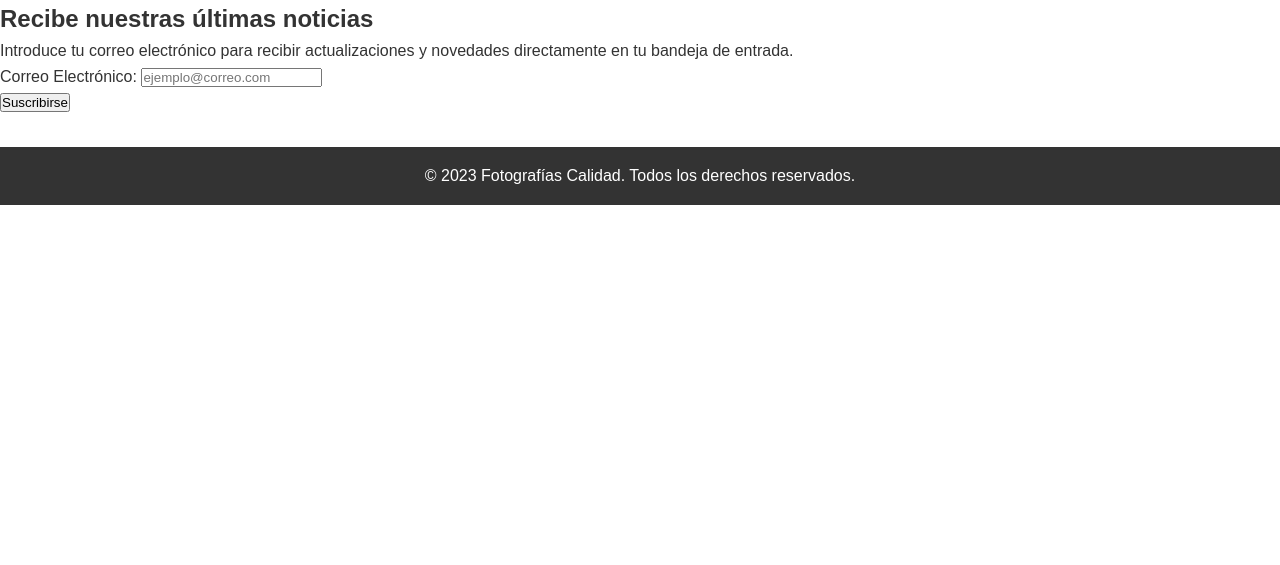
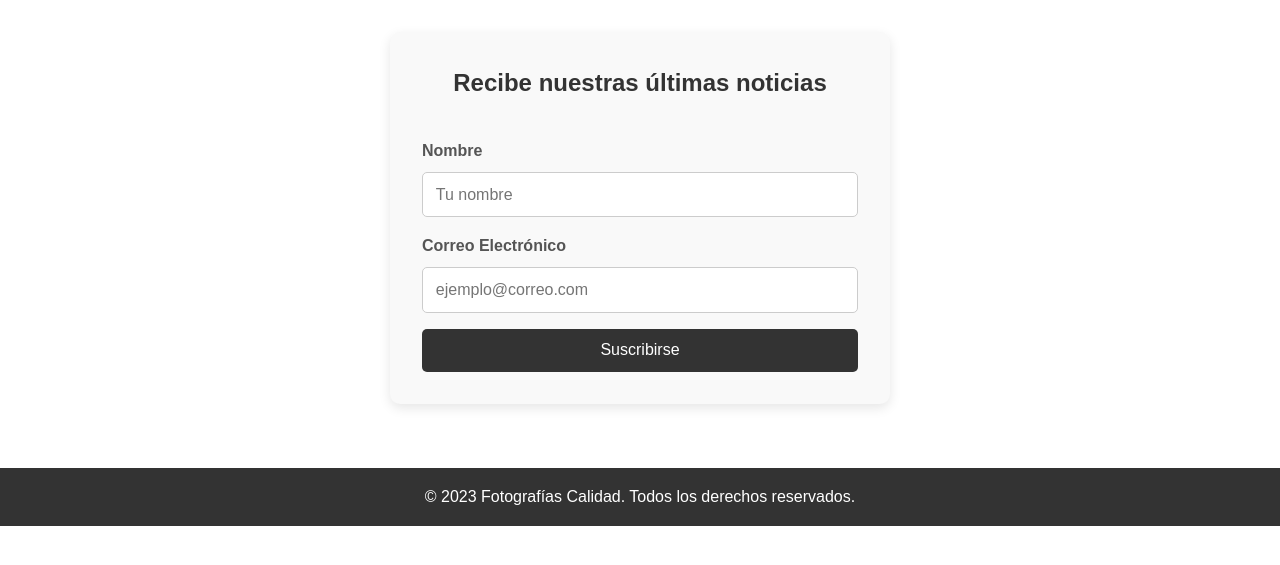
Before and after one commit to gonzalezraul/FotografiaCalidad, a Flask app: page /newsletter in a window 1280 px wide. Shown: the part 109-674 px from the top of the page. Run offline with Flask 3, Linux system fonts and the light colour scheme; some libraries are stand-ins or nearby versions.

Commit message:
minor changes
Nada importante

```diff
--- a/app.py
+++ b/app.py
@@ -80,49 +80,35 @@ def insert_data():
     else:
         return jsonify({'error': 'Faltan datos'}), 400
 
-# Ruta para gestionar y enviar la newsletter
+# Ruta para suscribirse a la newsletter (guarda nombre y correo)
 @app.route('/newsletter', methods=['GET', 'POST'])
 def newsletter():
     if request.method == 'POST':
-        subject = request.form.get('subject')
-        content = request.form.get('content')
+        name = request.form.get('name')
+        email = request.form.get('email')
 
-        if not subject or not content:
-            return jsonify({'error': 'Falta el asunto o el contenido de la newsletter'}), 400
+        if not name or not email or '@' not in email:
+            return render_template("newsletter.html", error="Por favor, ingresa un nombre y un email válido.")
 
-        # Recuperar todos los emails de los suscriptores desde MySQL
         try:
             conn = mysql.connector.connect(**db_config)
             cursor = conn.cursor()
-            cursor.execute("SELECT email FROM suscriptores")
-            rows = cursor.fetchall()
-            emails = [row[0] for row in rows]
+            query = "INSERT INTO suscriptores (name, email) VALUES (%s, %s)"
+            cursor.execute(query, (name, email))
+            conn.commit()
             cursor.close()
             conn.close()
+
+            # Sincronizar con HubSpot
+            hubspot_result = crear_contacto_hubspot(name, email)
+
+            if not hubspot_result:
+                return render_template("newsletter.html", error="Suscripción guardada, pero falló la sincronización con HubSpot.")
+
+            return render_template("newsletter.html", success="¡Te has suscrito correctamente a la Newsletter!")
         except mysql.connector.Error as err:
-            return jsonify({'error': str(err)}), 500
+            return render_template("newsletter.html", error=str(err))
 
-        # Configuración del correo electrónico
-        message = MIMEMultipart()
-        message["Subject"] = subject
-        message["From"] = sender_email
-        message.attach(MIMEText(content, "plain"))
-
-        try:
-            # Configurar el servidor SMTP de Brevo
-            server = smtplib.SMTP(smtp_host, smtp_port)
-            server.starttls()
-            server.login(sender_email, sender_password)
-            # Enviar el correo a cada suscriptor
-            for email in emails:
-                message["To"] = email
-                server.sendmail(sender_email, email, message.as_string())
-            server.quit()
-            return jsonify({'message': 'Newsletter enviada correctamente'}), 200
-        except Exception as e:
-            return jsonify({'error': str(e)}), 500
-
-    # Método GET: mostrar formulario de ejemplo para enviar newsletter
     return render_template("newsletter.html")
 
 # Ruta para obtener todos los suscriptores
--- a/static/styles/styles.css
+++ b/static/styles/styles.css
@@ -38,19 +38,93 @@ nav ul li a:hover {
   color: #f9f9f9;
 }
 
-/* ===== SECCIÓN INTRO ===== */
-.intro {
-  padding: 2em 1em;
+/* ===== MAIN CONTENT: NEWSLETTER ===== */
+.newsletter-container {
+  display: flex;
+  justify-content: center;
+  align-items: center;
+  padding: 2em;
+}
+
+.newsletter-form {
+  width: 100%;
+  max-width: 500px;
+  background-color: #f9f9f9;
+  padding: 2em;
+  border-radius: 10px;
+  box-shadow: 0 4px 12px rgba(0, 0, 0, 0.1);
   text-align: center;
-  background-color: #f4f4f4;
-  margin-bottom: 2em;
+}
+
+.newsletter-form h2 {
+  margin-bottom: 1.5em;
+  font-size: 1.5em;
+  color: #333;
+}
+
+.message {
+  margin-bottom: 1em;
+  padding: 0.5em;
+  border-radius: 5px;
+  font-size: 0.9em;
+}
+
+.error-message {
+  background-color: #ffe5e5;
+  color: #d00;
+}
+
+.success-message {
+  background-color: #e0ffe0;
+  color: #2a8a2a;
+}
+
+.form-container {
+  display: flex;
+  flex-direction: column;
+  gap: 1em;
+}
+
+.form-group {
+  display: flex;
+  flex-direction: column;
+  text-align: left;
+}
+
+.form-group label {
+  margin-bottom: 0.5em;
+  font-weight: bold;
+  color: #555;
+}
+
+.form-group input {
+  padding: 0.8em;
+  border: 1px solid #ccc;
+  border-radius: 5px;
+  font-size: 1em;
+}
+
+/* ===== BOTÓN ===== */
+.btn-submit {
+  padding: 0.8em;
+  background-color: #333;
+  color: #fff;
+  border: none;
+  border-radius: 5px;
+  font-size: 1em;
+  cursor: pointer;
+  transition: background-color 0.3s ease;
+}
+
+.btn-submit:hover {
+  background-color: #555;
 }
 
 /* ===== CARRUSEL ===== */
 .carousel {
   position: relative;
   width: 100%;
-  height: 50vh;
+  height: 60vh;
   perspective: 1000px;
   margin: 2em auto;
   display: flex;
--- a/templates/newsletter.html
+++ b/templates/newsletter.html
@@ -17,13 +17,22 @@
       </ul>
     </nav>
   </header>
-  <main>
+  <main class="newsletter-container">
     <section class="newsletter-form">
       <h2>Recibe nuestras últimas noticias</h2>
-      <p>Introduce tu correo electrónico para recibir actualizaciones y novedades directamente en tu bandeja de entrada.</p>
+      {% if error %}
+      <p class="message error-message">{{ error }}</p>
+      {% endif %}
+      {% if success %}
+      <p class="message success-message">{{ success }}</p>
+      {% endif %}
       <form action="/newsletter" method="POST" class="form-container">
         <div class="form-group">
-          <label for="email">Correo Electrónico:</label>
+          <label for="name">Nombre</label>
+          <input type="text" id="name" name="name" placeholder="Tu nombre" required>
+        </div>
+        <div class="form-group">
+          <label for="email">Correo Electrónico</label>
           <input type="email" id="email" name="email" placeholder="ejemplo@correo.com" required>
         </div>
         <button type="submit" class="btn-submit">Suscribirse</button>
@@ -33,5 +42,20 @@
   <footer>
     <p>&copy; 2023 Fotografías Calidad. Todos los derechos reservados.</p>
   </footer>
+  <script src="https://cdn.jsdelivr.net/npm/sweetalert2@11"></script>
+  <script>
+    document.addEventListener("DOMContentLoaded", () => {
+      const successElement = document.querySelector('.success-message');
+      if(successElement) {
+        Swal.fire({
+          icon: 'success',
+          title: '¡Suscripción exitosa!',
+          text: successElement.textContent,
+          showConfirmButton: false,
+          timer: 2000
+        });
+      }
+    });
+  </script>
 </body>
 </html>
```
Also changed, not shown: other parts of static/styles/styles.css (+16 -16 lines), static/scripts/main.js (+5 -7 lines).
